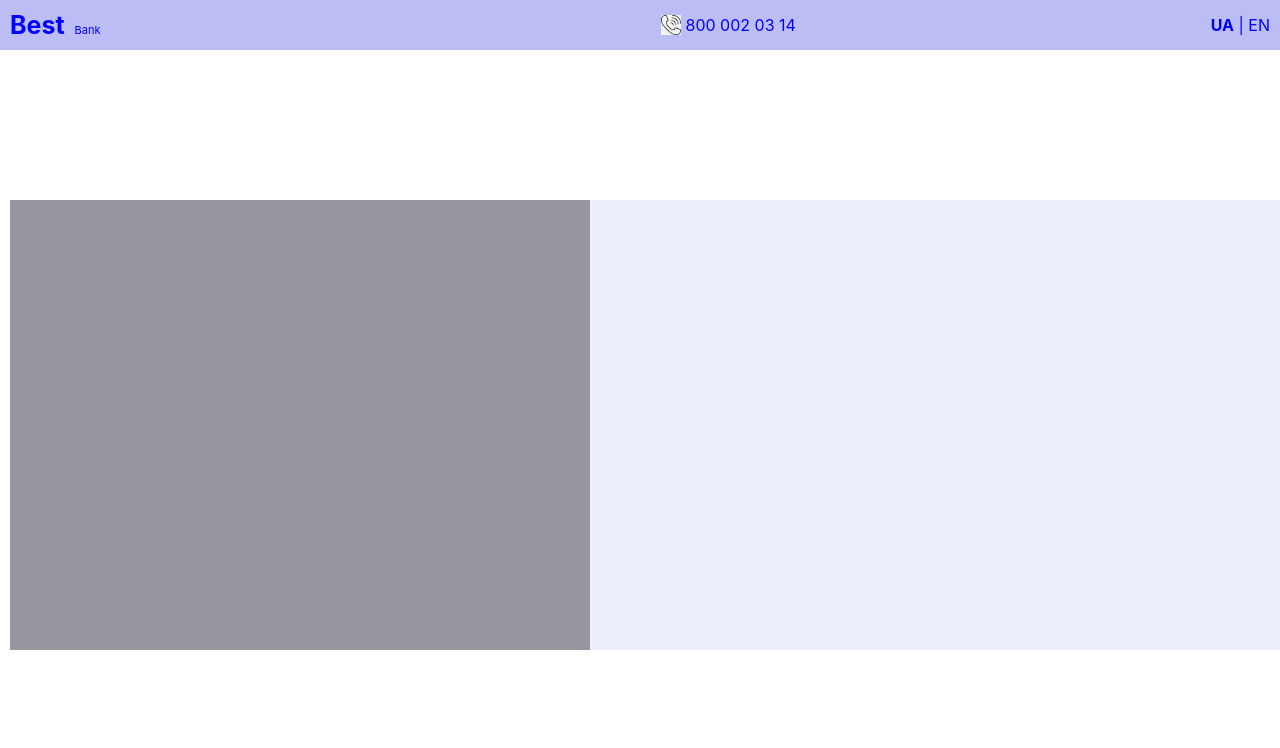
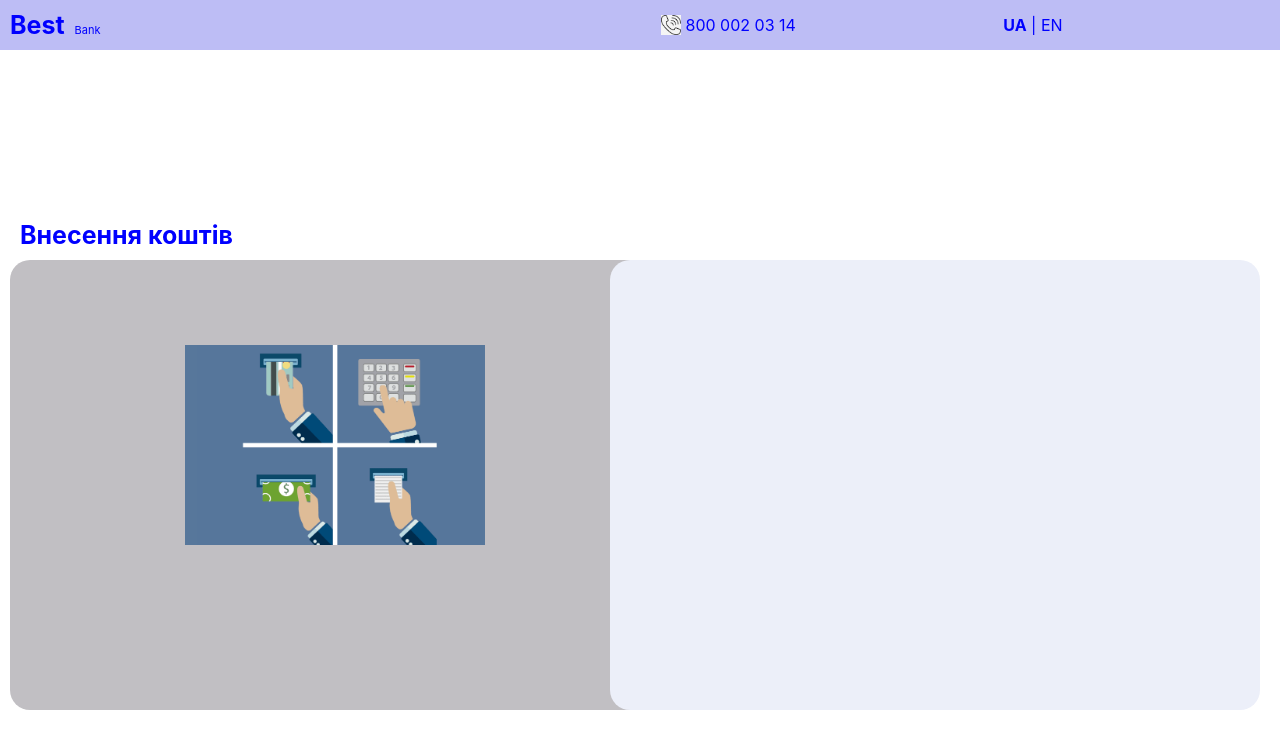
Before and after one commit to Paniov-M/React_task, a React (Create React App) app in the folder react-page/: page / in a window 1280 px wide. Shown: the top 748 px of the page. Built offline with nearby package versions, Linux system fonts and the light colour scheme.

Commit message:
5-_commit

```diff
--- a/react-page/src/App.css
+++ b/react-page/src/App.css
@@ -148,21 +148,30 @@ img {
   }
 }
 
-.gray-block {
-  background-color: rgb(154, 150, 159);
-  width: 50%; /* Збільшимо ширину блоку на 5% */
-  height: 50%;
+.gray-block, .white-block {
+  width: 600px;
+  height: 400px;
   padding: 25px; /* Збільшимо відступ всередині блоку */
   position: absolute;
-  bottom: 150px; /* Підніміть блок на 20 пікселів вище */
+  bottom: 90px; /* Підніміть блок на 20 пікселів вище */
+  border-radius: 20px; /* Встановіть бажане значення радіусу обрізання */
+}
+
+.gray-block {
+  background-color: rgb(193, 191, 195);
+  left: 10px;
 }
 
 .white-block {
   background-color: rgb(236, 239, 249);
-  width: 50%; /* Збільшимо ширину блоку на 5% */
-  height: 50%;
-  padding: 25px; /* Збільшимо відступ всередині блоку */
-  position: absolute;
-  bottom: 150px; /* Підніміть блок на 20 пікселів вище */
-  right: 0;
+  right: 20px; /* Додамо відступ справа */
 }
+
+.cash-machine {
+  width: 300px;
+  height: 200px;
+  margin: auto; /* Вирівняйте по центру по горизонталі */
+  position: relative; /* Встановіть позицію relative для можливості вирівнювання по вертикалі */
+  top: 40%; /* Зсуньте вниз на половину висоти блоку */
+  transform: translateY(-50%); /* Здійсніть трансформацію, щоб вирівняти по вертикалі */
+}
--- a/react-page/src/Components/Header.js
+++ b/react-page/src/Components/Header.js
@@ -1,6 +1,7 @@
 import React from 'react';
 import '../App.css';
 import phoneIcon from '../Images/telephone.jpg';
+import cash_machine from '../Images/cash_machine.png';
 
 function Header() {
   return (
@@ -19,11 +20,13 @@ function Header() {
         <span className="bold">UA</span> | EN
       </div>
       <div className="deposit">Внесення коштів</div>
-      <div className="gray-block">
-        {/* Сірий блок */}
-      </div>
-      <div className="white-block">
-        {/* Білий блок */}
+      <div className="blocks">
+        <div className="gray-block">
+          <img src={cash_machine} alt="Купюроприймач" className="cash-machine" />
+        </div>
+        <div className="white-block">
+          {/* Білий блок */}
+        </div>
       </div>
     </div>
   );
```
Also changed, not shown: react-page/src/Images/cash_machine.png (added).
